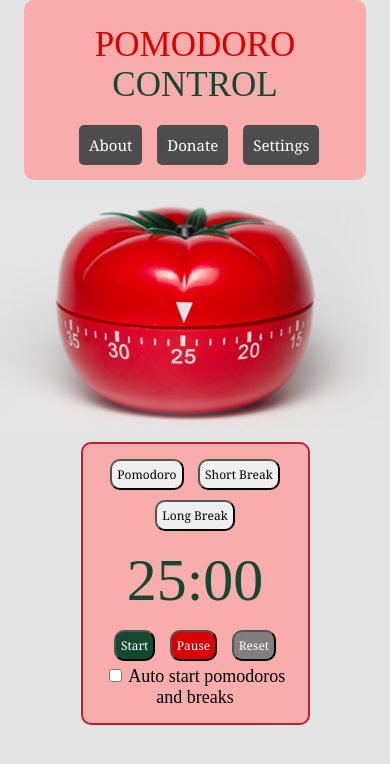
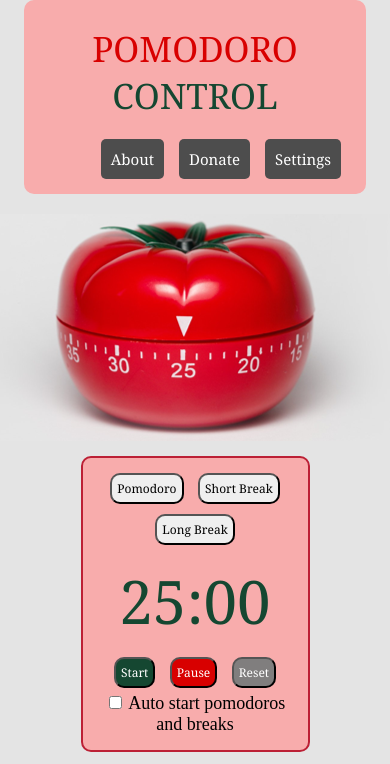
Before and after one commit to vandersoncassiolato/pomodorocontrol, a plain HTML site: page index.html in a window 390 px wide. Shown: the top 764 px of the page. Drawn offline with Linux system fonts and the light colour scheme; a web font is replaced by a local one.

Commit message:
Add files via upload

```diff
--- a/style.css
+++ b/style.css
@@ -48,7 +48,7 @@ li:hover{
     float: left;
     color: rgb(216, 0, 0);
     padding: 10px;
-    font-family: 'MinhaFonte';
+    font-family: 'MinhaFonte', Cambria, Cochin, Georgia, Times, 'Times New Roman', serif;
     font-size: 35px;
     font-stretch: extra-expanded;
 }
@@ -156,7 +156,7 @@ h1{
     margin-top: 10px;
     margin-bottom: 10px;
     color: #154731;
-    font-family: "MinhaFonte";
+    font-family: "MinhaFonte", Cambria, Cochin, Georgia, Times, 'Times New Roman', serif;
     font-weight: 10;
 }
 
@@ -165,16 +165,6 @@ font-family: MinhaFonte;
 src: url(./fonts/FredokaOne-Regular.ttf)
 
 }
-
-@font-face {
-    font-family: MinhaFonte2;
-    src: url(./fonts/Signika-Regular.ttf)
-    }
-
-    @font-face {
-        font-family: MinhaFonte3;
-        src: url(./fonts/Signika-Light.ttf)
-        }
 
 #verde{
     color: #154731;
@@ -371,7 +361,7 @@ footer{
     .header{
         margin: auto;
         text-align: center;
-    }
+        }
 
     .botao{
         padding: 5px;
@@ -388,7 +378,9 @@ footer{
     }
 
     .menu{
-        margin-left: 25px;
+        margin: auto;
         float: left;
+        margin-left: 15%;
+
     }
 }
```
